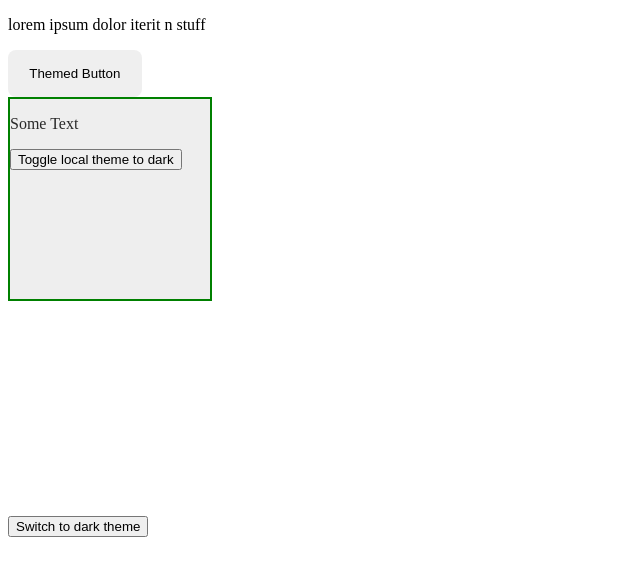
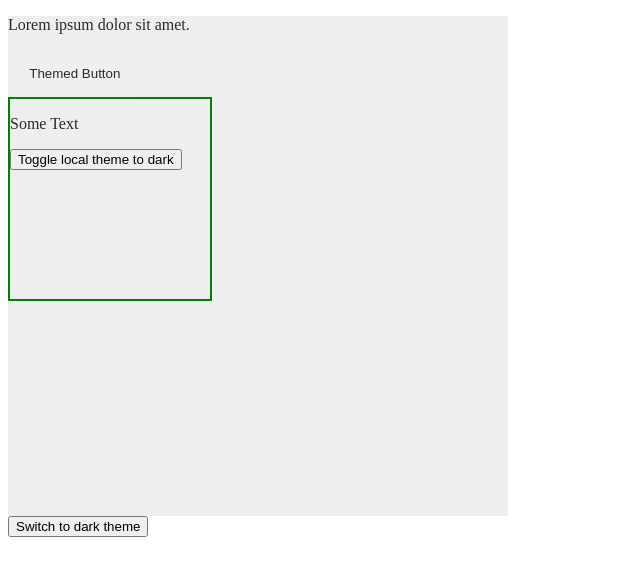
Before and after one commit to Chitransha-07/Context-Theme-Toggler---React-Mini-Project-1-Add-more-Functionalities-Class-ba---81hnw07m6jof, a React app: page / in a window 1280 px wide. Shown: the top 576 px of the page, without its empty margins (0-640 px from the left). Built offline with nearby package versions, Linux system fonts and the light colour scheme.

Commit message:
Update Page.js

```diff
--- a/src/components/Page.js
+++ b/src/components/Page.js
@@ -1,18 +1,21 @@
 import React from 'react';
 import { LocalThemedBox } from './LocalThemedBox';
-import { ThemeContext } from './ThemeProvider';
+import { useTheme } from './ThemeProvider';
 
 const Page = () => {
+  const { theme } = useTheme();
 
-    return(
-        <div className={"container"} id="themed-page">
-            <p id="themed-text-container">
-                lorem ipsum dolor iterit n stuff
-            </p>
-            <button className="btn" id="themed-button">Themed Button</button>
-            <LocalThemedBox />
-        </div>
-    )
-}
+  return (
+    <div className={`container bg-${theme}`} id="themed-page">
+      <p id="themed-text-container" className={`txt-${theme}`}>
+        Lorem ipsum dolor sit amet.
+      </p>
+      <button className={`btn txt-${theme}`} id="themed-button">
+        Themed Button
+      </button>
+      <LocalThemedBox />
+    </div>
+  );
+};
 
-export { Page }
+export { Page };
```
